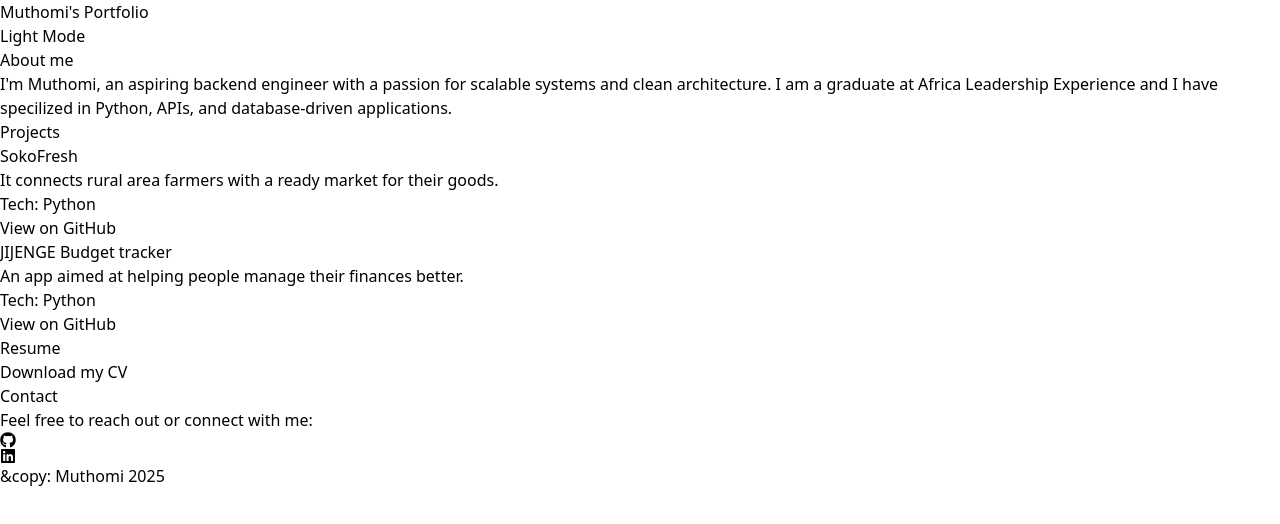
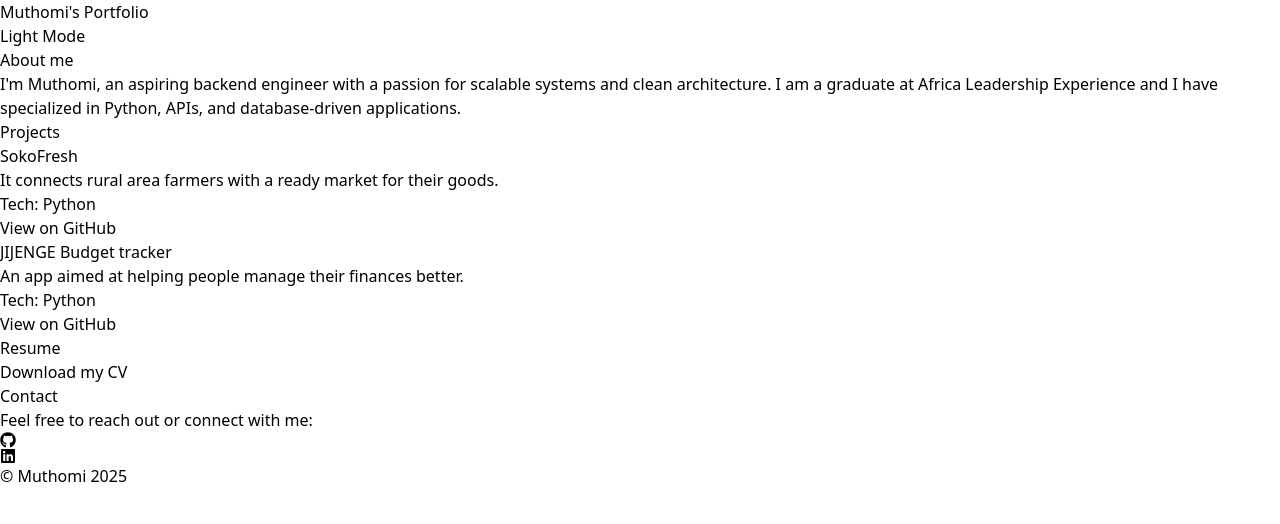
Before and after one commit to Muthommi/Muthomi_portfolio, a React (Vite) app: page / in a window 1280 px wide. Shown: the top 524 px of the page. Built offline with nearby package versions, Linux system fonts and the light colour scheme.

Commit message:
fixed my components

```diff
--- a/src/App.jsx
+++ b/src/App.jsx
@@ -9,7 +9,11 @@ function App() {
   const [darkMode, setDarkMode] = useState(true);
 
   useEffect(() => {
-    document.documentElement.classList.toggle('dark', darkMode);
+    if (darkMode) {
+      document.documentElement.classList.add('dark');
+    } else {
+      document.documentElement.classList.remove('dark');
+    }
   }, [darkMode]);
 
   return (
@@ -32,7 +36,7 @@ function App() {
 	  </button>
 	</header>
 
-	<main classname="space-y-12 p-6 max-w-4xl mx-auto">
+	<main className="space-y-12 p-6 max-w-4xl mx-auto">
 	  <About />
 	  <Projects />
 	  <Resume />
@@ -40,7 +44,7 @@ function App() {
 	</main>
 
 	<footer className="p-4 text-center text-sm text-gray-500 dark:text-gray-400">
-	  &copy: Muthomi {new Date().getFullYear()}
+	  &copy; Muthomi {new Date().getFullYear()}
 	</footer>
       </div>
     </>
--- a/src/components/About.jsx
+++ b/src/components/About.jsx
@@ -1,9 +1,9 @@
 export default function About() {
   return (
     <section>
-      <h2 className="text-2xl font-semibols mb-2">About me</h2>
+      <h2 className="text-2xl font-semibold mb-2">About me</h2>
       <p className="text-lg">
-        I'm Muthomi, an aspiring backend engineer with a passion for scalable systems and clean architecture. I am a graduate at Africa Leadership Experience and I have specilized in Python, APIs, and database-driven applications.
+        I'm Muthomi, an aspiring backend engineer with a passion for scalable systems and clean architecture. I am a graduate at Africa Leadership Experience and I have specialized in Python, APIs, and database-driven applications.
       </p>
     </section>
   );
--- a/src/components/Contact.jsx
+++ b/src/components/Contact.jsx
@@ -10,7 +10,7 @@ export default function Contact() {
         <a href="https://github.com/Muthommi" target="_blank" rel="noreferrer">
           <FaGithub className="hover:text-blue-500" />
         </a>
-        <a href="www.linkedin.com/in/martin-kelvin-muthomi" target="_blank" rel="noreferrer">
+        <a href="https://www.linkedin.com/in/martin-kelvin-muthomi" target="_blank" rel="noreferrer">
           <FaLinkedin className="hover:text-blue-500" />
         </a>
       </div>
```
Also changed, not shown: tailwind.config.js (line endings or trailing spaces).
